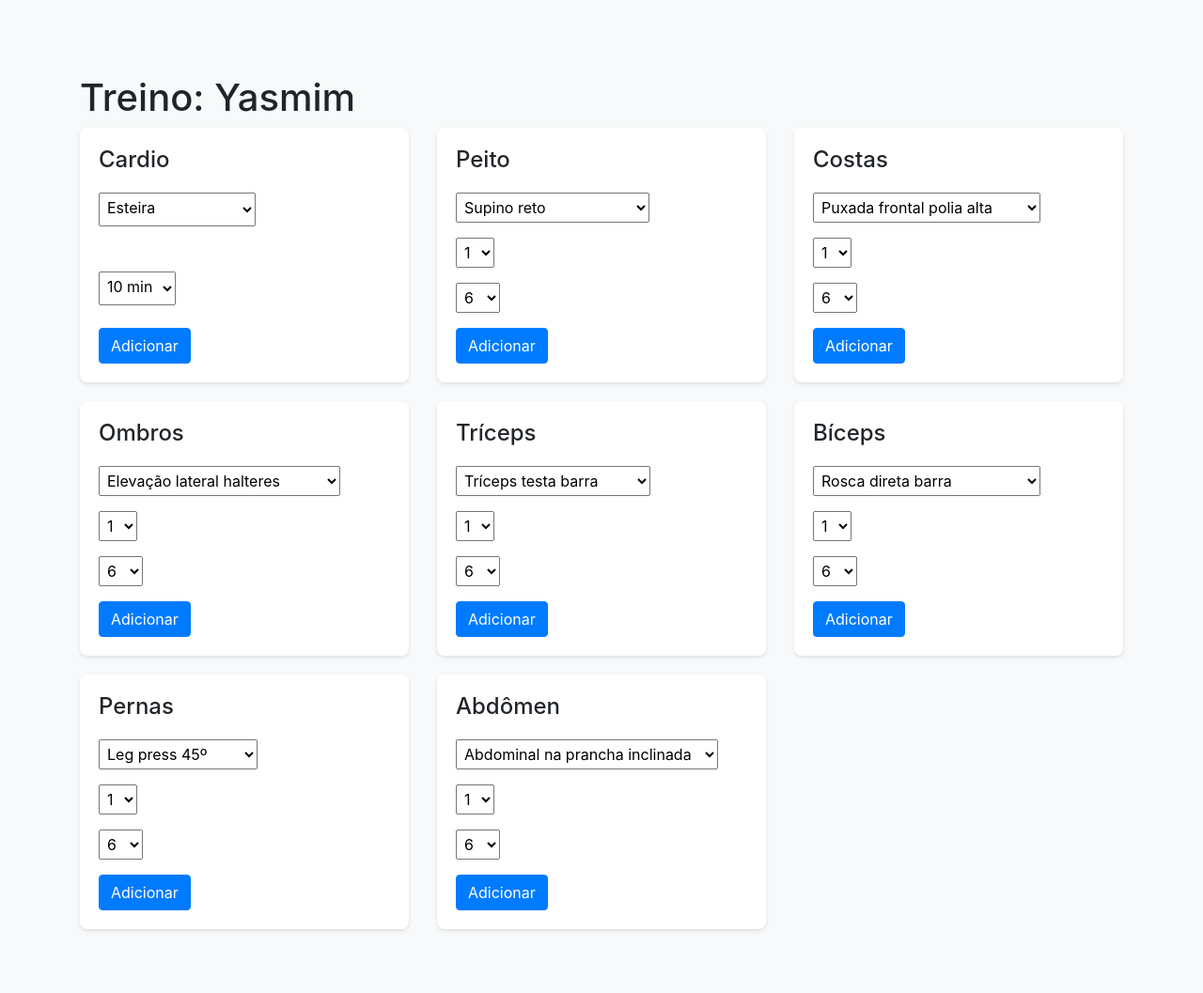
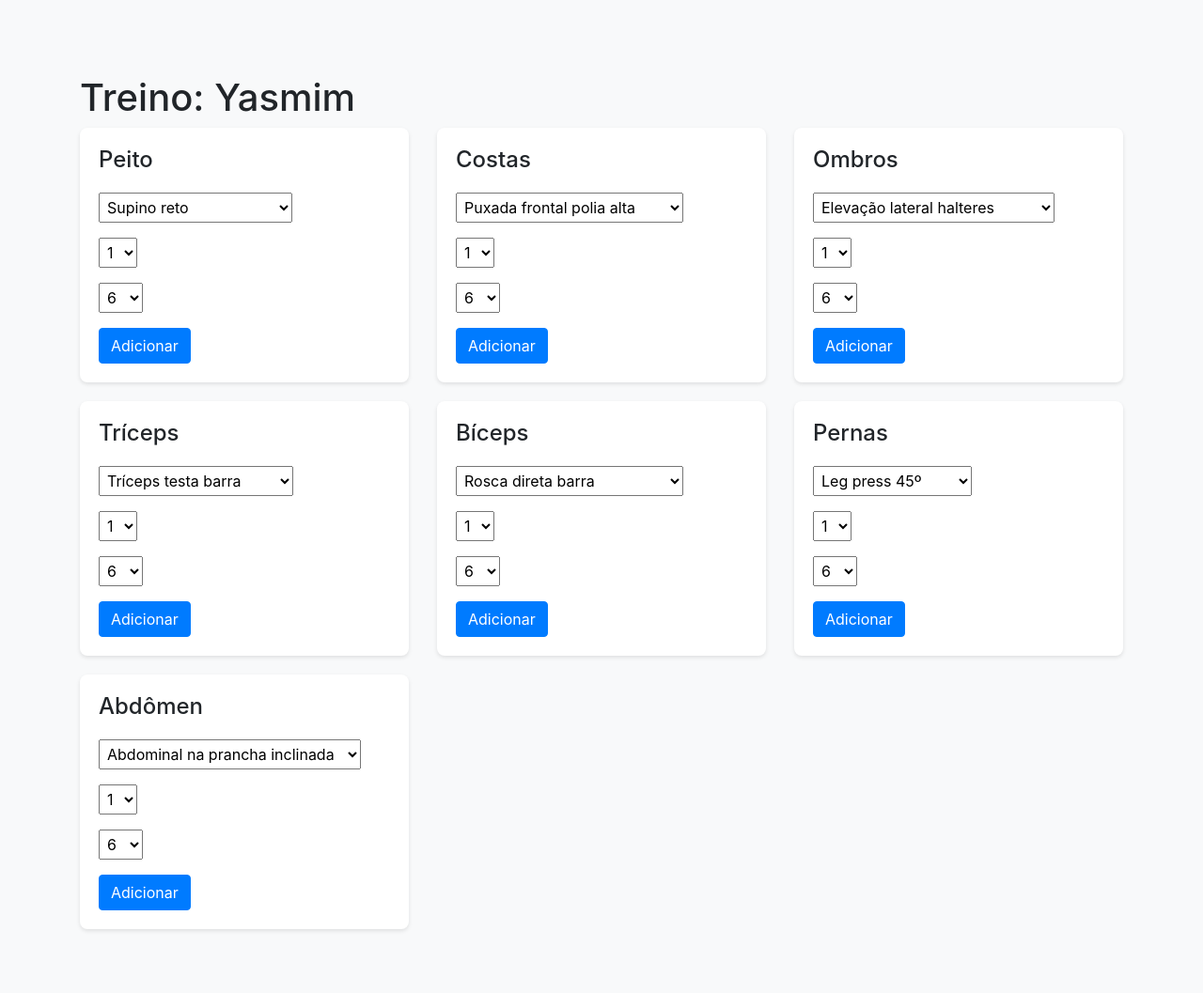
Before and after one commit to ArnaldoSJunior/Academia, a PHP site: page /treinoPersonalizado.php in a window 1280 px wide. Shown: the part 305-1362 px from the top of the page at 94% size. Run offline with PHP 8.4, Linux system fonts and the light colour scheme; a user stored in the database is signed in; some libraries are stand-ins or nearby versions.

Commit message:
Update treinoPersonalizado.php

```diff
--- a/treinoPersonalizado.php
+++ b/treinoPersonalizado.php
@@ -71,29 +71,7 @@
      <div class="container my-5">
           <h1>Treino: <?= $nomePlanilha ?></h1>
           <div class="row">
-               <div class="col-md-4">
-                    <div class="treinos">
-                         <h4>Cardio</h4>
-                         <form method="POST" action="">
-                              <select name="exercicio" id="treino" class="form-select form-select-lg mb-5 p-1 pb-2" aria-label="Large select example">
-                                   <option value="Esteira">Esteira</option>
-                                   <option value="Bike">Bike</option>
-                                   <option value="Elíptico">Elíptico</option>
-                                   <option value="Máquina de Remo">Máquina de Remo</option>
-                                   <option value="Cross Trainer">Cross Trainer</option>
-                                   <option value="Stair Climber">Stair Climber</option>
-                              </select><br>
-                              <select name="tempo" id="treino" class="form-select form-select-lg mb-4 p-1 pb-2" aria-label="Large select example">
-                                   <option value="10">10 min</option>
-                                   <option value="15">15 min</option>
-                                   <option value="20">20 min</option>
-                                   <option value="25">25 min</option>
-                                   <option value="30">30 min</option>
-                              </select><br>
-                              <button type="submit" class="btn btn-primary" name="adicionar">Adicionar</button>
-                         </form>
-                    </div>
-               </div>
+
                <div class="col-md-4">
                     <div class="treinos">
                          <h4>Peito</h4>
```
